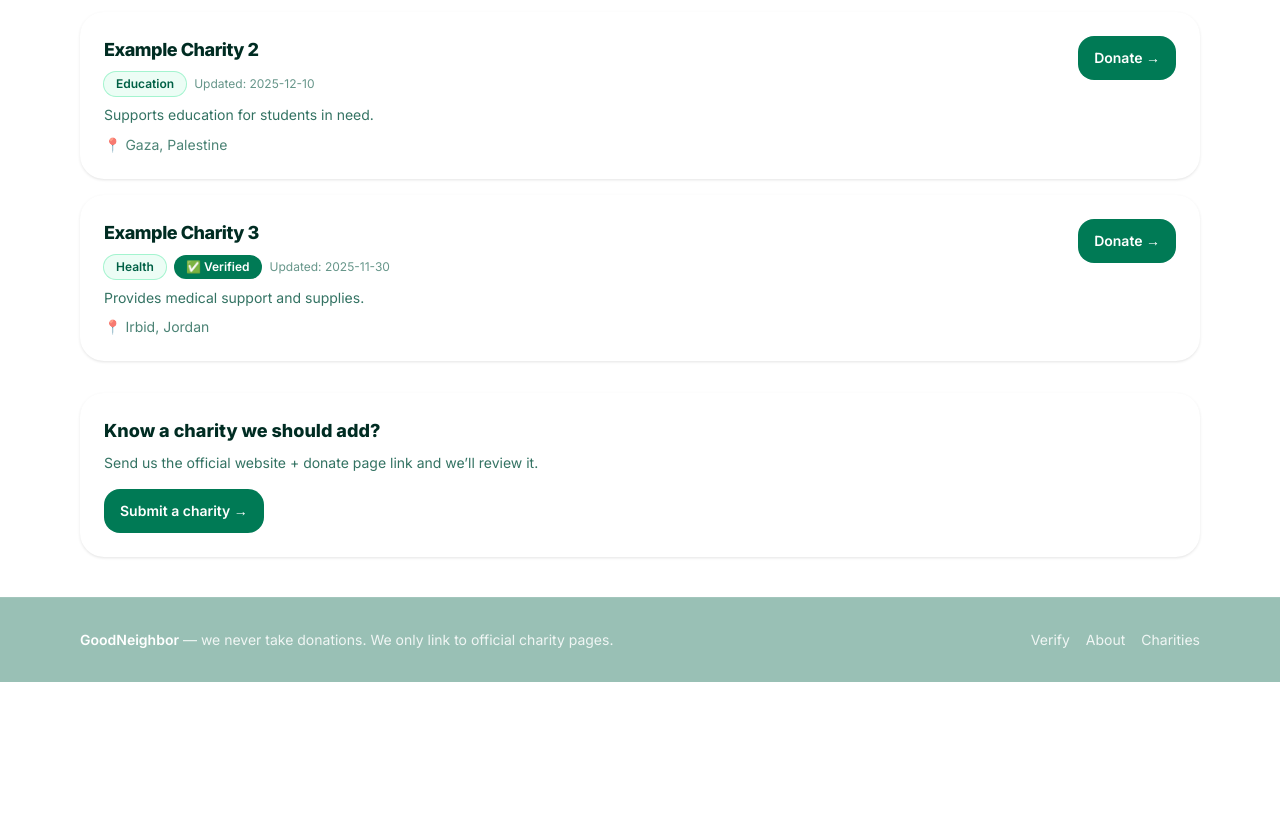
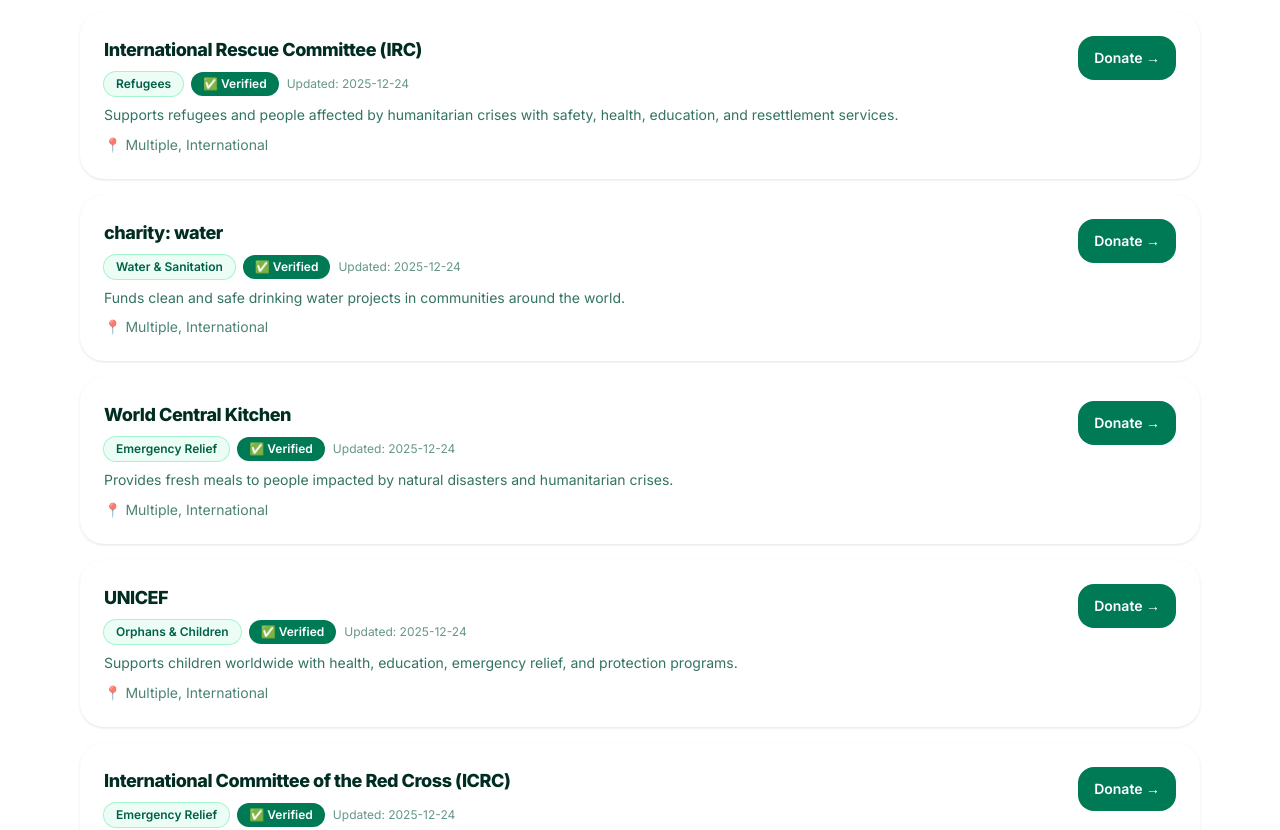
Before and after one commit to Raaooddee/goodneighbor, a Next.js app: page /charities in a window 1280 px wide. Shown: the part 620-1450 px from the top of the page. Before the commit the page ends 1302 px from the top, so only its background shows below. Built offline with nearby package versions, Linux system fonts and the light colour scheme.

Commit message:
Add starter charities

```diff
--- a/data/charities.ts
+++ b/data/charities.ts
@@ -1,14 +1,14 @@
 export type Charity = {
-  slug: string;          // used in URL: /charity/[slug]
+  slug: string; // used in URL: /charity/[slug]
   name: string;
   description: string;
   country: string;
   city: string;
   category: string;
   donateUrl: string;
-  websiteUrl?: string;   // optional
+  websiteUrl?: string; // optional
   verified: boolean;
-  lastUpdated: string;   // e.g. "2025-12-23"
+  lastUpdated: string; // e.g. "2025-12-24"
 };
 
 export const ALL_CATEGORIES = [
@@ -31,41 +31,82 @@
   "Poverty",
   "Medical Aid",
   "Scholarships",
-];
+] as const;
 
 export const charities: Charity[] = [
   {
-    slug: "example-charity-1",
-    name: "Example Charity 1",
-    description: "Helps provide food and support to families.",
-    country: "Jordan",
-    city: "Amman",
-    category: "Food",
-    donateUrl: "https://example.com/donate",
-    websiteUrl: "https://example.com",
+    slug: "doctors-without-borders-msf",
+    name: "Doctors Without Borders (MSF)",
+    description:
+      "Provides emergency medical care in conflict zones, natural disasters, and disease outbreaks worldwide.",
+    country: "International",
+    city: "Multiple",
+    category: "Health",
+    donateUrl: "https://donate.doctorswithoutborders.org/",
+    websiteUrl: "https://www.doctorswithoutborders.org/",
     verified: true,
-    lastUpdated: "2025-12-23",
+    lastUpdated: "2025-12-24",
   },
   {
-    slug: "example-charity-2",
-    name: "Example Charity 2",
-    description: "Supports education for students in need.",
-    country: "Palestine",
-    city: "Gaza",
-    category: "Education",
-    donateUrl: "https://example.com/donate",
-    verified: false,
-    lastUpdated: "2025-12-10",
+    slug: "international-rescue-committee",
+    name: "International Rescue Committee (IRC)",
+    description:
+      "Supports refugees and people affected by humanitarian crises with safety, health, education, and resettlement services.",
+    country: "International",
+    city: "Multiple",
+    category: "Refugees",
+    donateUrl: "https://help.rescue.org/donate",
+    websiteUrl: "https://www.rescue.org/",
+    verified: true,
+    lastUpdated: "2025-12-24",
   },
   {
-    slug: "example-charity-3",
-    name: "Example Charity 3",
-    description: "Provides medical support and supplies.",
-    country: "Jordan",
-    city: "Irbid",
-    category: "Health",
-    donateUrl: "https://example.com/donate",
+    slug: "charity-water",
+    name: "charity: water",
+    description: "Funds clean and safe drinking water projects in communities around the world.",
+    country: "International",
+    city: "Multiple",
+    category: "Water & Sanitation",
+    donateUrl: "https://www.charitywater.org/donate",
+    websiteUrl: "https://www.charitywater.org/",
     verified: true,
-    lastUpdated: "2025-11-30",
+    lastUpdated: "2025-12-24",
+  },
+  {
+    slug: "world-central-kitchen",
+    name: "World Central Kitchen",
+    description: "Provides fresh meals to people impacted by natural disasters and humanitarian crises.",
+    country: "International",
+    city: "Multiple",
+    category: "Emergency Relief",
+    donateUrl: "https://wck.org/donate",
+    websiteUrl: "https://wck.org/",
+    verified: true,
+    lastUpdated: "2025-12-24",
+  },
+  {
+    slug: "unicef",
+    name: "UNICEF",
+    description: "Supports children worldwide with health, education, emergency relief, and protection programs.",
+    country: "International",
+    city: "Multiple",
+    category: "Orphans & Children",
+    donateUrl: "https://www.unicef.org/donate",
+    websiteUrl: "https://www.unicef.org/",
+    verified: true,
+    lastUpdated: "2025-12-24",
+  },
+  {
+    slug: "icrc",
+    name: "International Committee of the Red Cross (ICRC)",
+    description:
+      "Provides humanitarian protection and assistance for people affected by armed conflict and violence.",
+    country: "International",
+    city: "Multiple",
+    category: "Emergency Relief",
+    donateUrl: "https://www.icrc.org/en/donate",
+    websiteUrl: "https://www.icrc.org/",
+    verified: true,
+    lastUpdated: "2025-12-24",
   },
 ];
```
